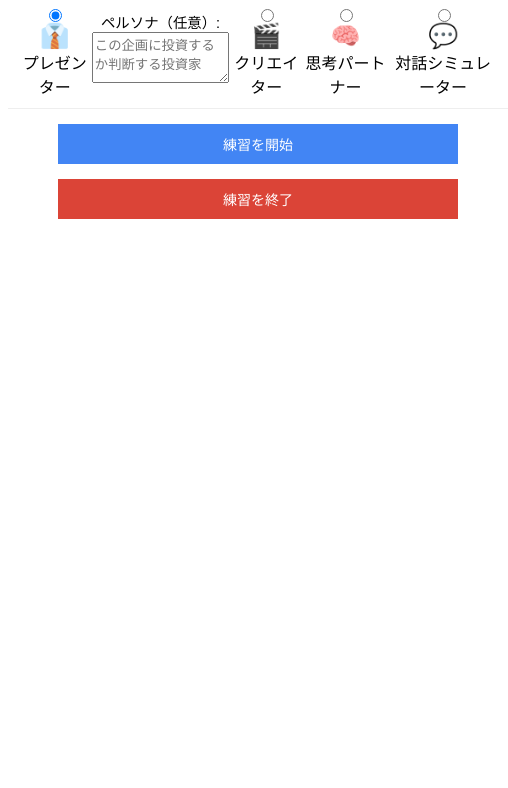
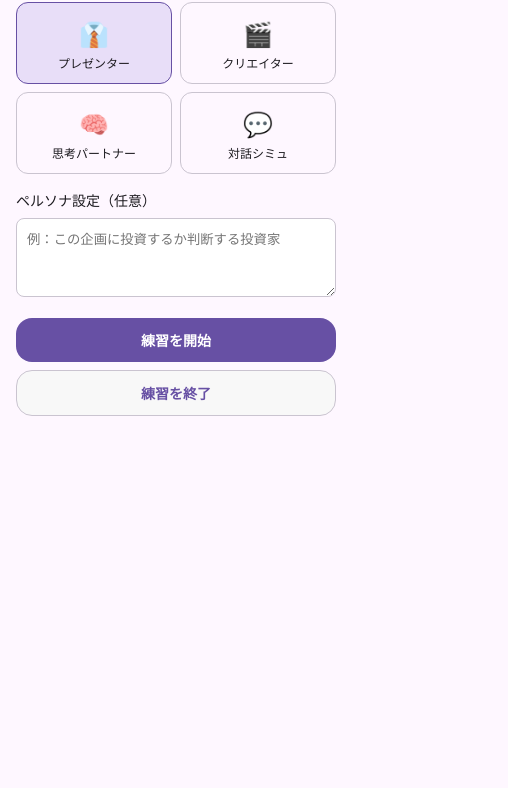
Before and after one commit to kosuke-t-hara/cloud-audience, a browser extension: page extension/popup.html in a window 400 px wide. Shown: the part 56-844 px from the top of the page, 508 px wide, since content can reach past the window. Drawn offline with Linux system fonts and the light colour scheme.

Commit message:
popup.htmlのUIをブラッシュアップ、発話分析を開始

```diff
--- a/extension/popup.html
+++ b/extension/popup.html
@@ -1,50 +1,173 @@
 <!DOCTYPE html>
-<html>
+<html lang="ja">
 <head>
   <meta charset="UTF-8">
+  <title>Prezento AI Coach</title>
+  <link rel="preconnect" href="https://fonts.googleapis.com">
+  <link rel="preconnect" href="https://fonts.gstatic.com" crossorigin>
+  <link href="https://fonts.googleapis.com/css2?family=Noto+Sans+JP:wght@400;500;700&display=swap" rel="stylesheet">
   <style>
-    body { width: 500px; font-family: sans-serif; text-align: center; }
-    h3 { margin-bottom: 10px; }
-    button { width: 80%; padding: 10px; margin-top: 15px; font-size: 14px; cursor: pointer; border: none; }
-    #startButton { background-color: #4285F4; color: white; }
-    #stopButton { background-color: #DB4437; color: white; }
-    .mode-selection { display: flex; justify-content: space-around; padding: 10px; border-top: 1px solid #eee; border-bottom: 1px solid #eee; }
-    .mode-selection label { display: flex; flex-direction: column; align-items: center; cursor: pointer; }
-    .mode-selection span { font-size: 24px; } /* Emoji size */
+    /* === 変数定義 === */
+    :root {
+      --primary-color: #6750A4; /* Material Design 3 の紫を基調に */
+      --secondary-color: #E8DEF8;
+      --text-color: #1D1B20;
+      --surface-color: #FEF7FF;
+      --outline-color: #CAC4D0;
+      --body-font: 'Noto Sans JP', sans-serif;
+    }
+
+    /* === 全体スタイル === */
+    body {
+      width: 320px;
+      font-family: var(--body-font);
+      color: var(--text-color);
+      background-color: var(--surface-color);
+      margin: 0;
+      padding: 16px;
+    }
+
+    /* === ヘッダー === */
+    .header {
+      text-align: center;
+      margin-bottom: 16px;
+    }
+    .header h3 {
+      font-weight: 500;
+      font-size: 18px;
+      margin: 0;
+    }
+
+    /* === モード選択 === */
+    .mode-selection {
+      display: grid;
+      grid-template-columns: 1fr 1fr;
+      gap: 8px;
+      margin-bottom: 16px;
+    }
+    .mode-selection input[type="radio"] {
+      display: none; /* ラジオボタン自体は非表示 */
+    }
+    .mode-selection label {
+      display: flex;
+      flex-direction: column;
+      align-items: center;
+      justify-content: center;
+      padding: 12px 8px;
+      border: 1px solid var(--outline-color);
+      border-radius: 12px;
+      cursor: pointer;
+      transition: background-color 0.2s, border-color 0.2s;
+      text-align: center;
+      font-size: 12px;
+      font-weight: 500;
+    }
+    .mode-selection label .icon {
+      font-size: 24px;
+      margin-bottom: 4px;
+    }
+    /* 選択された時のスタイル */
+    .mode-selection input[type="radio"]:checked + label {
+      background-color: var(--secondary-color);
+      border-color: var(--primary-color);
+    }
+
+    /* === ペルソナ入力欄 === */
+    #presenter-persona-input {
+      margin-bottom: 16px;
+    }
+    #presenter-persona-input label {
+      display: block;
+      text-align: left;
+      font-size: 14px;
+      font-weight: 500;
+      margin-bottom: 8px;
+    }
+    #presenter-persona-input textarea {
+      width: 100%;
+      box-sizing: border-box; /* paddingとborderをwidthに含める */
+      padding: 10px;
+      border: 1px solid var(--outline-color);
+      border-radius: 8px;
+      font-family: var(--body-font);
+      resize: vertical;
+    }
+
+    /* === アクションボタン === */
+    .action-buttons {
+      display: flex;
+      flex-direction: column;
+      gap: 8px;
+    }
+    .action-buttons button {
+      width: 100%;
+      padding: 12px;
+      font-size: 14px;
+      font-weight: 700;
+      cursor: pointer;
+      border: none;
+      border-radius: 16px;
+      transition: background-color 0.2s;
+    }
+    #startButton {
+      background-color: var(--primary-color);
+      color: white;
+    }
+    #startButton:hover {
+      opacity: 0.9;
+    }
+    #stopButton {
+      background-color: #F8F8F8;
+      color: var(--primary-color);
+      border: 1px solid var(--outline-color);
+    }
+    #stopButton:hover {
+      background-color: #EFEFEF;
+    }
+
   </style>
 </head>
 <body>
-  <h3>Prezento AI Coach</h3>
+
+  <div class="header">
+    <h3>Prezento AI Coach</h3>
+  </div>
 
   <div class="mode-selection">
-    <label>
-      <input type="radio" name="mode" value="presenter" checked>
-      <span>👔</span>
+    <input type="radio" id="mode-presenter" name="mode" value="presenter" checked>
+    <label for="mode-presenter">
+      <span class="icon">👔</span>
       プレゼンター
     </label>
-    <div id="presenter-persona-input" style="margin-top: 5px;">
-      <label for="persona-text" style="font-size: 0.9em;">ペルソナ（任意）:</label>
-      <textarea id="persona-text" rows="3" style="width: 95%;" placeholder="この企画に投資するか判断する投資家"></textarea>
-    </div>
-    <label>
-      <input type="radio" name="mode" value="creator">
-      <span>🎬</span>
+
+    <input type="radio" id="mode-creator" name="mode" value="creator">
+    <label for="mode-creator">
+      <span class="icon">🎬</span>
       クリエイター
     </label>
-    <label>
-      <input type="radio" name="mode" value="thinking">
-      <span>🧠</span>
+
+    <input type="radio" id="mode-thinking" name="mode" value="thinking">
+    <label for="mode-thinking">
+      <span class="icon">🧠</span>
       思考パートナー
     </label>
-    <label>
-      <input type="radio" name="mode" value="dialogue">
-      <span>💬</span>
-      対話シミュレーター
+
+    <input type="radio" id="mode-dialogue" name="mode" value="dialogue">
+    <label for="mode-dialogue">
+      <span class="icon">💬</span>
+      対話シミュ
     </label>
   </div>
 
-  <button id="startButton">練習を開始</button>
-  <button id="stopButton">練習を終了</button>
+  <div id="presenter-persona-input" style="display: none;">
+    <label for="persona-text">ペルソナ設定（任意）</label>
+    <textarea id="persona-text" rows="3" placeholder="例：この企画に投資するか判断する投資家"></textarea>
+  </div>
+
+  <div class="action-buttons">
+    <button id="startButton">練習を開始</button>
+    <button id="stopButton">練習を終了</button>
+  </div>
 
   <script src="popup.js"></script>
 </body>
--- a/functions/index.js
+++ b/functions/index.js
@@ -294,13 +294,19 @@ async function transcribeAudio(audioContent) {
         sampleRateHertz: 48000,
         languageCode: 'ja-JP',
         model: 'latest_long',
+        enableWordTimeOffsets: true, // 単語の開始・終了時間を取得
       },
     };
     const [response] = await speechClient.recognize(request);
+    // response には文字起こし結果とタイムスタンプの両方が含まれる
+    console.log("Speech-to-Text 詳細応答:", JSON.stringify(response, null, 2));
+
     const transcription = response.results
       .map(result => result.alternatives[0].transcript)
       .join('\n');
+
     console.log(`Speech-to-Text書き起こし: ${transcription}`);
+
     return transcription;
   } catch (error) {
     console.error('Speech-to-Text APIエラー:', error);
```
